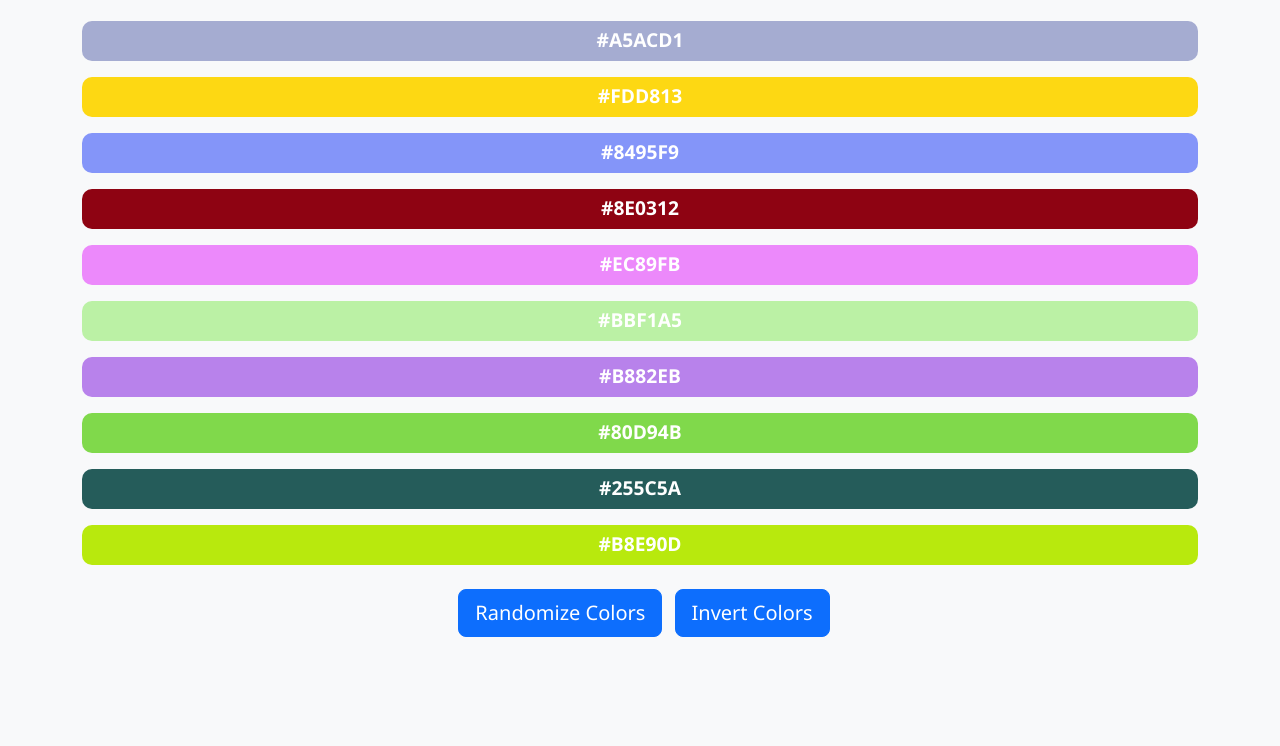
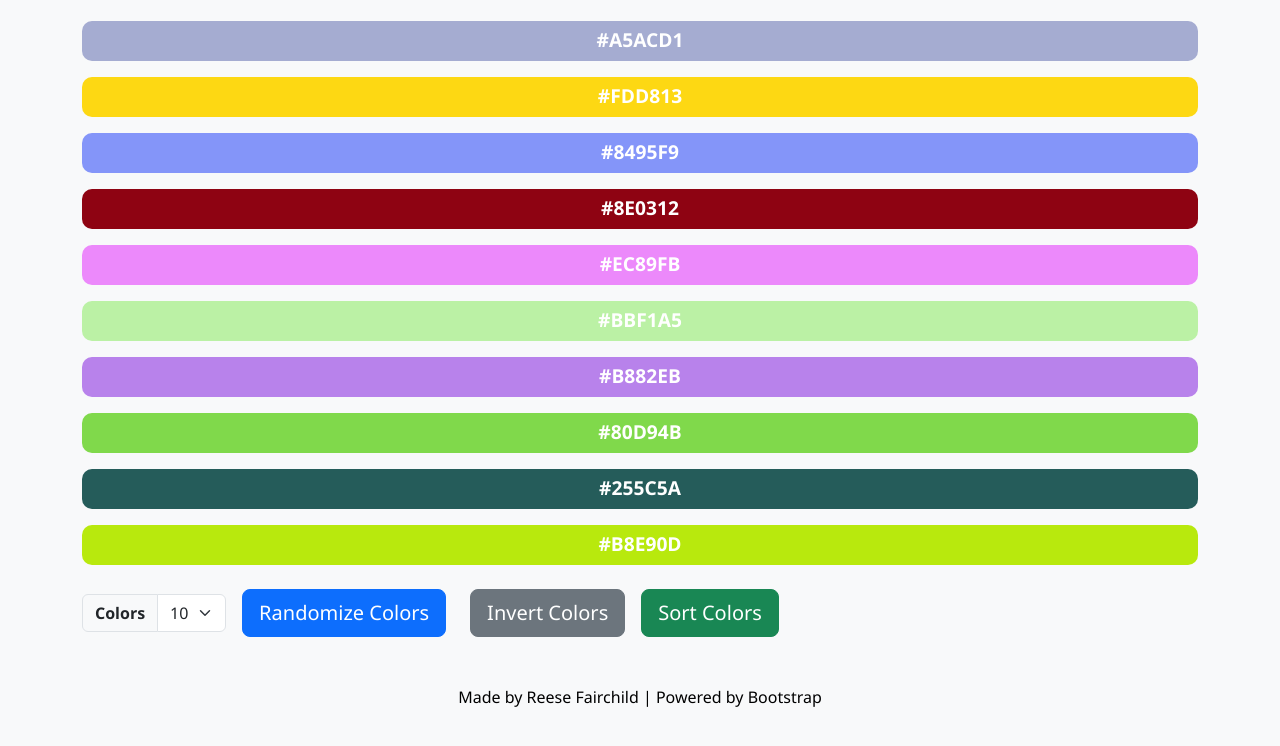
Before and after one commit to reesefairchild/ColorDog, a plain HTML site: page index.html in a window 1280 px wide. Shown: the part 136-882 px from the top of the page. Before the commit the page ends 805 px from the top, so only its background shows below. Drawn offline with nearby package versions, Linux system fonts and the light colour scheme.

Commit message:
added features

```diff
--- a/index.html
+++ b/index.html
@@ -3,6 +3,9 @@
 <head>
   <meta charset="UTF-8">
   <meta name="viewport" content="width=device-width, initial-scale=1">
+  <meta name="description" content="ColorDog Color Randomizer- Fetching Color Schemes for You!">
+  <meta name="keywords" content="ColorDog, Color Randomizer, Color Schemes, Color Palette">
+  <meta name="author" content="Reese Fairchild">
   <title>Color Randomizer</title>
 
   <!-- Bootstrap CSS -->
@@ -49,13 +52,48 @@
 
     <div id="colorContainer" class="mb-4"></div>
 
+  <div class="d-flex align-items-center gap-2 mb-3">
+  <!-- Dropdown -->
+  <div class="input-group w-auto">
+    <label class="input-group-text fw-bold" for="colorCount">Colors</label>
+    <select id="colorCount" class="form-select">
+      <option value="3">3</option>
+      <option value="4">4</option>
+      <option value="5">5</option>
+      <option value="6">6</option>
+      <option value="7">7</option>
+      <option value="8">8</option>
+      <option value="9">9</option>
+      <option value="10" selected>10</option>
+    </select>
+  </div>
+
     <button class="btn btn-primary btn-lg ms-2" onclick="generateColors()">
       Randomize Colors
     </button>
-    <button class="btn btn-primary btn-lg ms-2" onclick="invertColors()">
+
+    <div><br></div>
+
+    <button class="btn btn-secondary btn-lg ms-2" onclick="invertColors()">
       Invert Colors
     </button>
+    <button class="btn btn-success btn-lg ms-2" onclick="sortColors()">
+      Sort Colors
+    </button>
+
+
   </div>
+  <div><br></div>
+
+  <footer class="footer py-2" style="width: 100%;">
+    <div class="text-center text-black">
+      Made by <a href="https://reesefairchild.github.io" class="text-black text-decoration-none">Reese Fairchild</a> |
+      Powered by <a href="https://getbootstrap.com" class="text-black text-decoration-none">Bootstrap</a>
+    </div>
+  </footer>
+
+
+
 
   <script src="script.js"></script>
 
--- a/script.js
+++ b/script.js
@@ -13,7 +13,9 @@ function generateColors() {
   const container = document.getElementById('colorContainer');
   container.innerHTML = ''; // clear previous colors
 
-  for (let i = 0; i < 10; i++) {
+  const count = parseInt(document.getElementById('colorCount').value, 10);
+
+  for (let i = 0; i < count; i++) {
     const color = getRandomColor();
     const strip = document.createElement('div');
     strip.className = 'color-strip';
@@ -51,5 +53,28 @@ function rgbToHex(r, g, b) {
   );
 }
 
+function sortColors() {
+  const container = document.getElementById('colorContainer');
+  const strips = Array.from(container.querySelectorAll('.color-strip'));
+
+  // Convert each strip to an object with color and brightness
+  const stripsWithBrightness = strips.map(strip => {
+    const bg = window.getComputedStyle(strip).backgroundColor;
+    const rgb = bg.match(/\d+/g).map(Number);
+
+    // Calculate perceived brightness
+    const brightness = 0.299 * rgb[0] + 0.587 * rgb[1] + 0.114 * rgb[2];
+
+    return { strip, brightness };
+  });
+
+  // Sort by brightness ascending (lightest → darkest)
+  stripsWithBrightness.sort((a, b) => a.brightness - b.brightness);
+
+  // Clear container and append strips in new order
+  container.innerHTML = '';
+  stripsWithBrightness.forEach(obj => container.appendChild(obj.strip));
+}
+
 // Run once on load
 generateColors();
```
